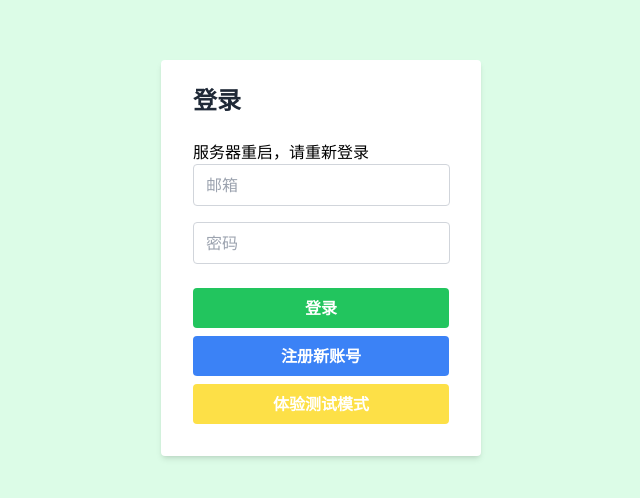
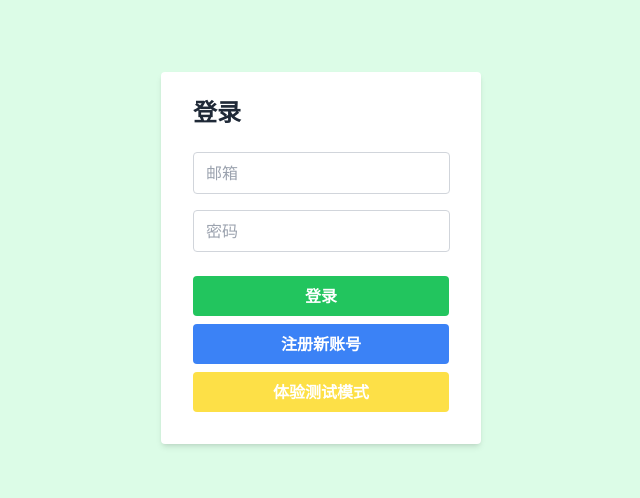
Before and after one commit to Leotaxx/dttcnClient, a React (Create React App) app: page / in a window 1280 px wide. Shown: the part 134-632 px from the top of the page, without its empty margins (319-959 px from the left). Built offline with nearby package versions, Linux system fonts and the light colour scheme.

Commit message:
login context changing

```diff
--- a/src/components/LoginPage.js
+++ b/src/components/LoginPage.js
@@ -38,7 +38,7 @@ const LoginPage = () => {
 
             <form onSubmit={handleSubmit} className="bg-white shadow-md rounded px-8 pt-6 pb-8 mb-4 max-w-xs">
                 <h2 className="text-2xl text-gray-800 font-bold mb-6">登录</h2>
-                <p>服务器重启，请重新登录</p>
+
                 {errorMessage && (
                     <div className="text-red-500 mb-4">{errorMessage}</div>
                 )}
```
